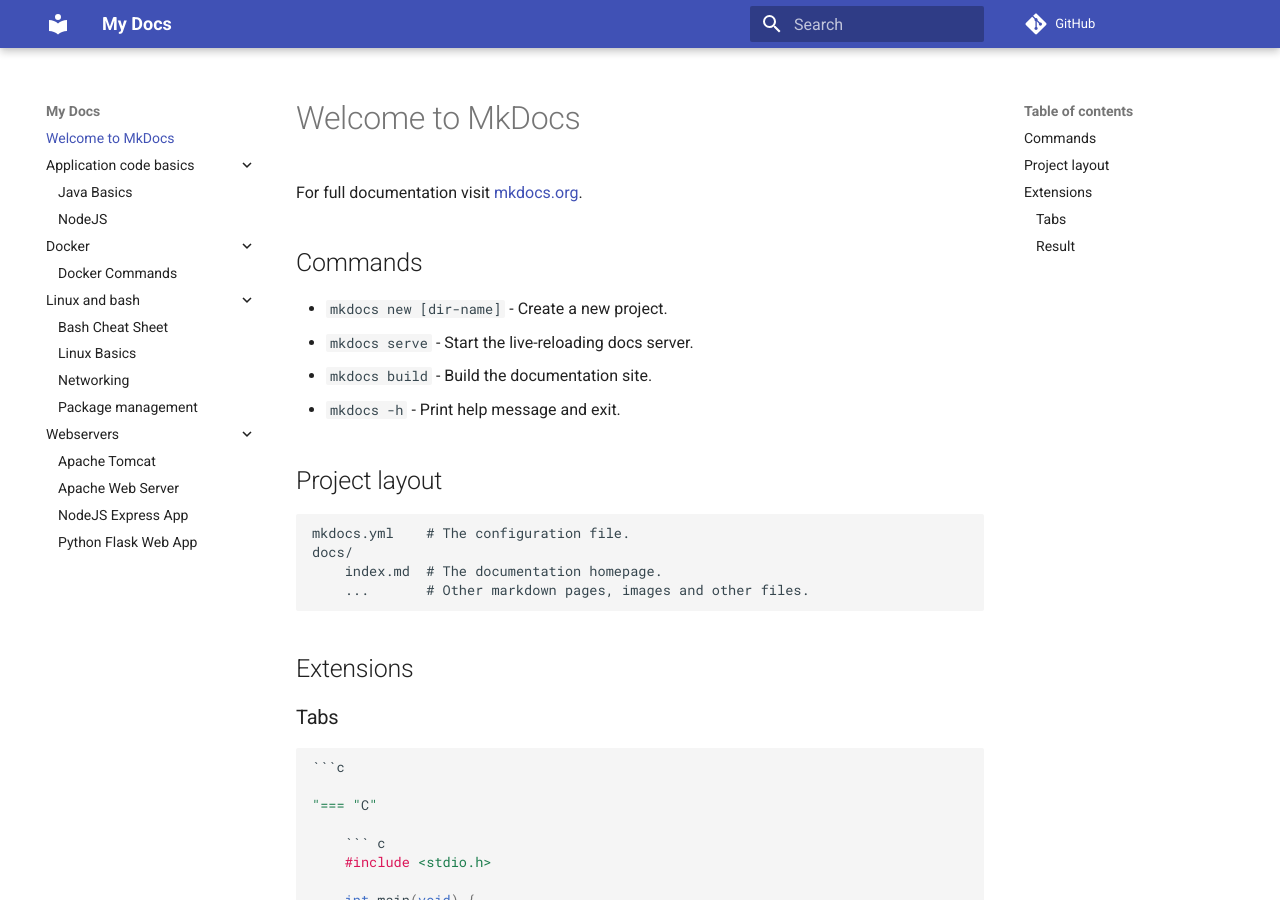
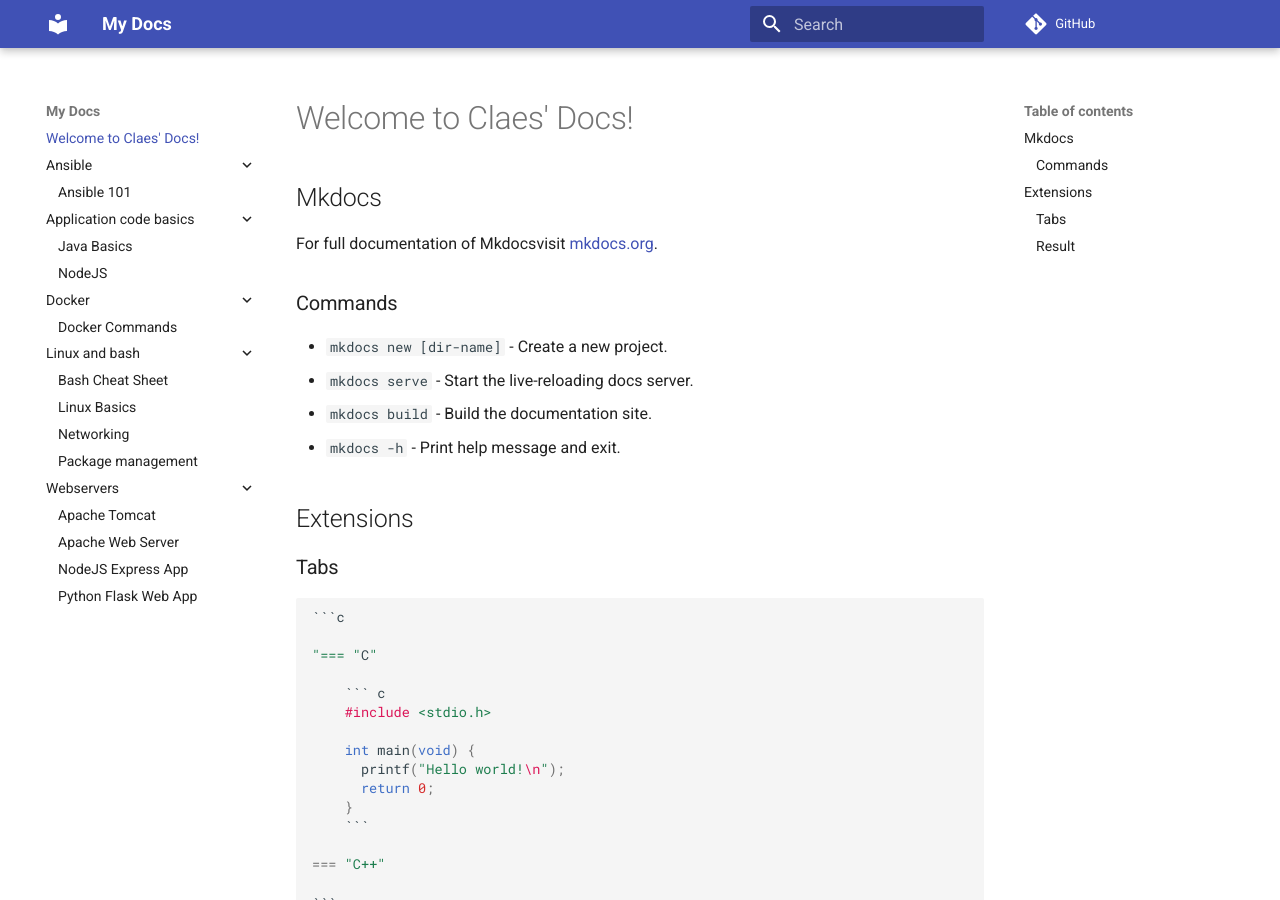
Before and after one commit to rytligc/dev-docs, an MkDocs documentation site: the page built from docs/index.md, in a window 1280 px wide and 900 px high. Built offline with MkDocs 1.6.1 and Material for MkDocs 9.7.7, drawn with Linux system fonts in a browser that asks for light colours; comment, search, counter and statistics services are not loaded.

Commit message:
added ansible introduction

```diff
--- a/docs/index.md
+++ b/docs/index.md
@@ -1,20 +1,14 @@
-# Welcome to MkDocs
+# Welcome to Claes' Docs!
 
-For full documentation visit [mkdocs.org](https://www.mkdocs.org).
+## Mkdocs
+For full documentation of Mkdocsvisit [mkdocs.org](https://www.mkdocs.org).
 
-## Commands
+### Commands
 
 * `mkdocs new [dir-name]` - Create a new project.
 * `mkdocs serve` - Start the live-reloading docs server.
 * `mkdocs build` - Build the documentation site.
 * `mkdocs -h` - Print help message and exit.
-
-## Project layout
-
-    mkdocs.yml    # The configuration file.
-    docs/
-        index.md  # The documentation homepage.
-        ...       # Other markdown pages, images and other files.
 
 ## Extensions
 
```
Also changed, not shown: docs/ansible/introduction.md (added, +92 -0 lines).
